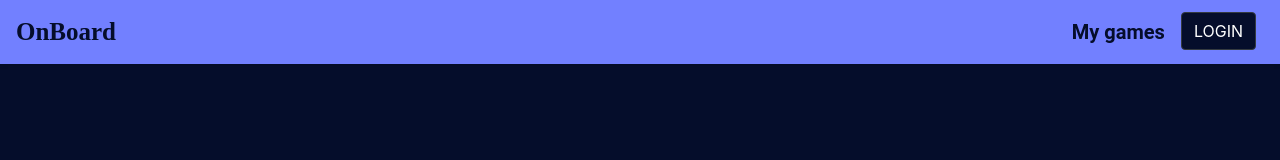
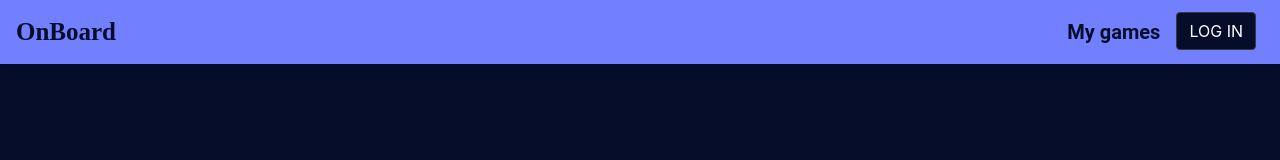
Before and after one commit to agngan/on-board, a React (Create React App) app in the folder frontend/: page /login in a window 1280 px wide. Shown: the top 160 px of the page. Built offline with nearby package versions, Linux system fonts and the light colour scheme.

Commit message:
Added handling navbar log in and log out buttons.

```diff
--- a/frontend/src/components/Authentication/AuthenticationService.js
+++ b/frontend/src/components/Authentication/AuthenticationService.js
@@ -8,11 +8,11 @@ class AuthenticationService {
 
     executeBasicAuthenticationService(username, password) {
         return AxiosClient.get("basicauth",
-            {headers: {authorization: this.createBasicAuthToken(username, password)}})
+            {headers: {authorization: this.createBasicAuthToken(username, password)}});
     }
 
     createBasicAuthToken(username, password) {
-        return 'Basic ' + window.btoa(username + ":" + password)
+        return 'Basic ' + window.btoa(username + ":" + password);
     }
 
     registerSuccessfulLogin(username, password) {
--- a/frontend/src/components/NavBar/NavBar.js
+++ b/frontend/src/components/NavBar/NavBar.js
@@ -2,6 +2,7 @@ import React, {Component} from 'react';
 import Navbar from "react-bootstrap/Navbar";
 import Nav from "react-bootstrap/Nav";
 import Button from "react-bootstrap/Button";
+import AuthenticationService from "../Authentication/AuthenticationService";
 import "./NavBar.css"
 
 class NavBar extends Component {
@@ -14,9 +15,18 @@ class NavBar extends Component {
                         <Nav.Link href="/my-games"><span className="nav-item-text">My&nbsp;games</span></Nav.Link>
                     </Nav.Item>
                     <Nav.Item>
-                        <Nav.Link>
-                        <Button className="nav-login-button btn-dark"><span className="nav-login-button-text">LOGIN</span></Button>
-                        </Nav.Link>
+                        {AuthenticationService.isUserLoggedIn() ?
+                            <Nav.Link href="/">
+                                <Button className="nav-login-button btn-dark" onClick={AuthenticationService.logout()}>
+                                    <span className="nav-login-button-text">LOG&nbsp;OUT</span>
+                                </Button>
+                            </Nav.Link> :
+                            <Nav.Link href="/login">
+                                <Button className="nav-login-button btn-dark">
+                                    <span className="nav-login-button-text">LOG&nbsp;IN</span>
+                                </Button>
+                            </Nav.Link>
+                        }
                     </Nav.Item>
                 </Nav>
             </Navbar>
--- a/frontend/src/pages/Login.js
+++ b/frontend/src/pages/Login.js
@@ -22,8 +22,7 @@ class Login extends Component {
         AuthenticationService.executeBasicAuthenticationService(this.state.username, this.state.password)
             .then(() => {
                 AuthenticationService.registerSuccessfulLogin(this.state.username, this.state.password);
-                const page = AuthenticationService.lastPage == null || AuthenticationService.lastPage === '/login' ? '/' : AuthenticationService.lastPage;
-                console.log(page);
+                const page = AuthenticationService.lastPage == null || AuthenticationService.lastPage === "" || AuthenticationService.lastPage === '/login' ? '/' : AuthenticationService.lastPage;
                 window.location.replace(page);
             })
             .catch(() => this.setState({hasLoginFailed: true}))
@@ -42,11 +41,11 @@ class Login extends Component {
                             <Form.Label>Password</Form.Label>
                             <Form.Control type="password" placeholder="Enter password" onChange={this.onChange}/>
                         </Form.Group>
-                        <div className="login-button">
-                            <Button className="custom-button" type="submit" onClick={this.onLoginClick}><span
-                                className="custom-button-text">LOG IN</span></Button>
-                        </div>
                     </Form>
+                    <div className="login-button">
+                        <Button className="custom-button" type="submit" onClick={this.onLoginClick}><span
+                            className="custom-button-text">LOG IN</span></Button>
+                    </div>
                 </div>
             </div>
         );
```
